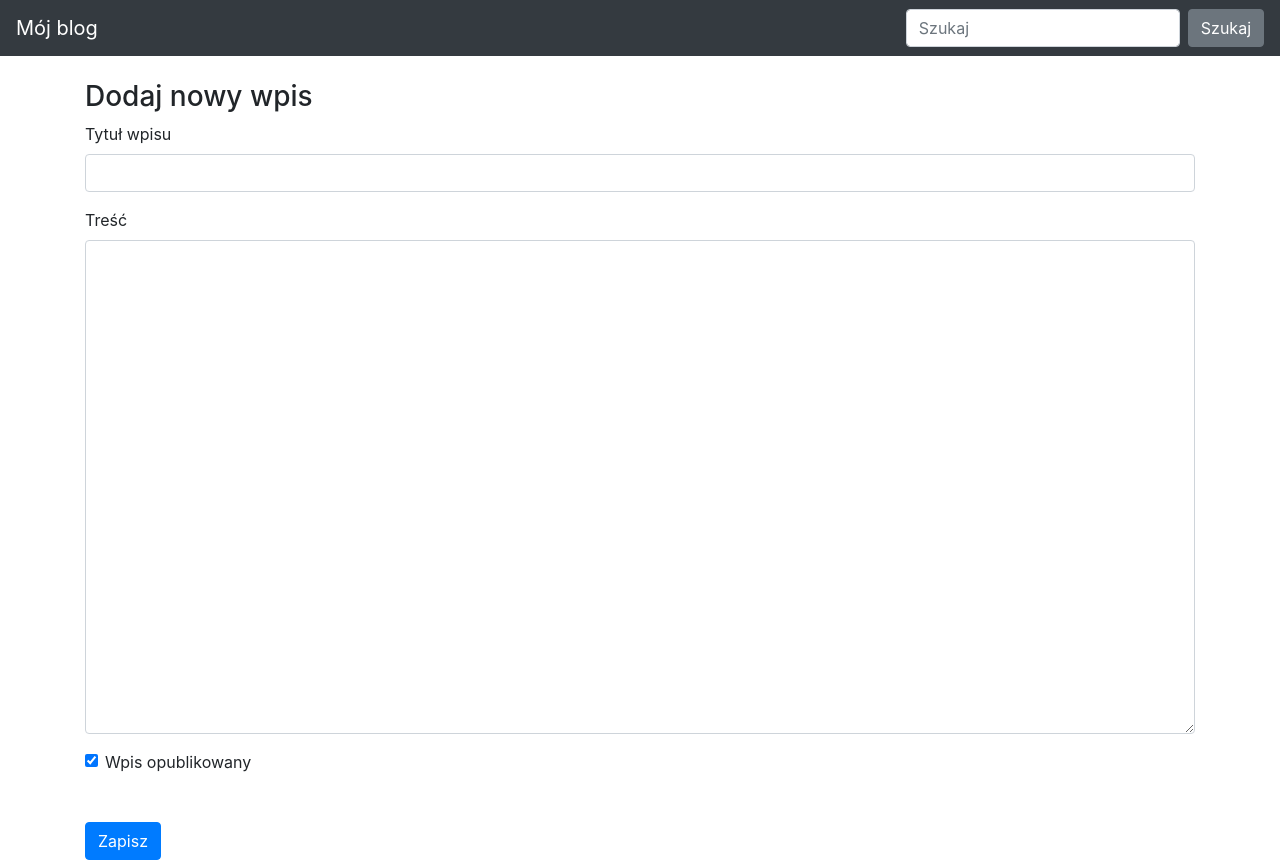
After one commit to aleksigl/Blog, a Flask app: page /new-post/ in a window 1280 px wide. The commit adds this page. Run offline with Flask 3, Linux system fonts and the light colour scheme; some libraries are stand-ins or nearby versions.

Commit message:
Add entry form

```diff
--- /dev/null
+++ b/blog/forms.py
@@ -0,0 +1,9 @@
+from flask_wtf import FlaskForm
+from wtforms import StringField, TextAreaField, BooleanField
+from wtforms.validators import DataRequired, Length
+
+
+class EntryForm(FlaskForm):
+    title = StringField('Title', validators=[DataRequired(), Length(max=100)])
+    body = TextAreaField('Body', validators=[DataRequired()])
+    is_published = BooleanField('Is Published', default=True)
--- a/blog/routes.py
+++ b/blog/routes.py
@@ -1,8 +1,32 @@
-from flask import render_template
+from flask import render_template, request, flash, redirect, url_for
 from blog import app
 from blog.models import Entry, db
+from blog.forms import EntryForm
 
 app.config["SECRET_KEY"] = "qwerty"
+
+
+@app.route("/new-post/", methods=["GET","POST"])
+def create_entry():
+    form = EntryForm()
+    error = ""
+    if request.method == "POST":
+        if form.validate_on_submit():
+            try:
+                new_entry = Entry(
+                    title=form.title.data,
+                    body=form.body.data,
+                    is_published=form.is_published.data
+                )
+                db.session.add(new_entry)
+                db.session.commit()
+                flash('Twój post został opublikowany.', 'success')
+                return redirect(url_for("index"))
+            except Exception as e:
+                db.session.rollback()
+                error = str(e)
+    entries = Entry.query.all()
+    return render_template("entry_form.html", form=form, entries=entries, error=error)
 
 
 @app.route("/")
@@ -11,6 +35,5 @@ def index():
     return render_template("homepage.html", all_posts=all_posts)
 
 
-
 if __name__ == "__main__":
     app.run(debug=True)
--- a/blog/templates/base.html
+++ b/blog/templates/base.html
@@ -6,7 +6,7 @@
  <meta charset="utf-8">
  <meta name="viewport" content="width=device-width, initial-scale=1, shrink-to-fit=no">
  <meta name="description" content="">
- <title>Mój pierwszy blog</title>
+ <title>Twój ulubiony blog</title>
 
  <link rel="canonical" href="https://getbootstrap.com/docs/4.5/examples/starter-template/">
 
@@ -23,7 +23,7 @@
 
 <body>
  <nav class="navbar navbar-expand-md navbar-dark bg-dark fixed-top">
-   <a class="navbar-brand" href="#">Mój blog</a>
+   <a class="navbar-brand" href="/">Mój blog</a>
    <button class="navbar-toggler" type="button" data-toggle="collapse" data-target="#navbarsExampleDefault"
      aria-controls="navbarsExampleDefault" aria-expanded="false" aria-label="Toggle navigation">
      <span class="navbar-toggler-icon"></span>
@@ -40,7 +40,18 @@
  </nav>
 
  <main role="main" class="container">
-
+     {% with messages = get_flashed_messages() %}
+      {% if messages %}
+        {% for message in messages %}
+          <div class="alert alert-primary mt-3 text-center" role="alert">
+            {{ message }}
+            <button type="button" class="close" data-dismiss="alert" aria-label="Close">
+              <span aria-hidden="true">&times;</span>
+            </button>
+          </div>
+        {% endfor %}
+      {% endif %}
+    {% endwith %}
    {% block content %}
    {% endblock %}
 
--- /dev/null
+++ b/blog/templates/entry_form.html
@@ -0,0 +1,25 @@
+{% extends "base.html" %}
+
+{% block content %}
+<h3>
+   Dodaj nowy wpis
+</h3>
+
+<form action="" method="POST">
+  {{form.hidden_tag()}}
+   <div class="form-group">
+       <label for="title">Tytuł wpisu</label>
+       {{ form.title(class_="form-control") }}
+   </div>
+   <div class="form-group">
+       <label for="body">Treść</label>
+       {{ form.body(class_="form-control", cols="100", rows="20") }}
+   </div>
+   <div class="form-check">
+       {{ form.is_published(class_="form-check-input") }}
+       <label class="form-check-label" for="is_published">Wpis opublikowany</label>
+   </div>
+   <button type="submit" class="btn btn-primary mt-5">Zapisz</button>
+</form>
+
+{% endblock %}
--- a/blog/templates/homepage.html
+++ b/blog/templates/homepage.html
@@ -1,6 +1,10 @@
 {% extends "base.html" %}
 
 {% block content %}
+
+<div class="mb-5">
+    <a href="{{ url_for('create_entry') }}" class="btn btn-primary">Add a new entry</a>
+</div>
 
 {% for post in all_posts %}
 
```
Also changed, not shown: blog_entries.db.
